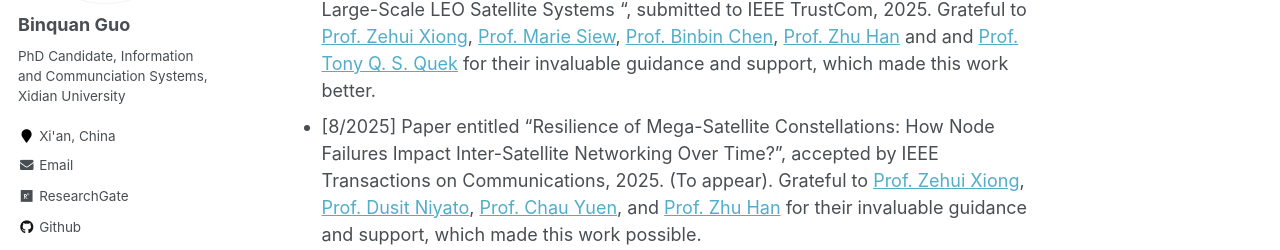
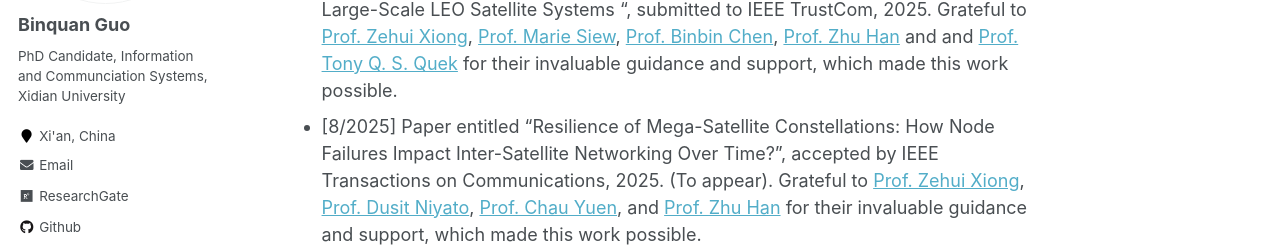
Before and after one commit to wilixx/wilixx.github.io, a Jekyll site: the page built from _pages/about.md, in a window 1280 px wide and 900 px high, scrolled down 542 px. Shown: the part 207-457 px from the top of the window. Built offline with Jekyll 4.4.1, drawn with Linux system fonts in a browser that asks for light colours; some web fonts are replaced.

Commit message:
Update about.md

```diff
--- a/_pages/about.md
+++ b/_pages/about.md
@@ -15,7 +15,7 @@ Life is a hard but precious journey. **If you are interested to collaborate with
 
 News
 ======
-* [9/2025] Paper entitled "Accelerating Privacy-Preserving Federated Learning in Large-Scale LEO Satellite Systems ", submitted to IEEE TrustCom, 2025. Grateful to [Prof. Zehui Xiong](https://sites.google.com/view/zehuixiong), [Prof. Marie Siew](https://ieeexplore.ieee.org/author/37086863656), [Prof. Binbin Chen](https://ieeexplore.ieee.org/author/37086119647), [Prof. Zhu Han](https://ieeexplore.ieee.org/author/37278605300) and and [Prof. Tony Q. S. Quek](https://ieeexplore.ieee.org/author/37266597300) for their invaluable guidance and support, which made this work better.
+* [9/2025] Paper entitled "Accelerating Privacy-Preserving Federated Learning in Large-Scale LEO Satellite Systems ", submitted to IEEE TrustCom, 2025. Grateful to [Prof. Zehui Xiong](https://sites.google.com/view/zehuixiong), [Prof. Marie Siew](https://ieeexplore.ieee.org/author/37086863656), [Prof. Binbin Chen](https://ieeexplore.ieee.org/author/37086119647), [Prof. Zhu Han](https://ieeexplore.ieee.org/author/37278605300) and and [Prof. Tony Q. S. Quek](https://ieeexplore.ieee.org/author/37266597300) for their invaluable guidance and support, which made this work possible.
 * [8/2025] Paper entitled "Resilience of Mega-Satellite Constellations: How Node Failures Impact Inter-Satellite Networking Over Time?", accepted by IEEE Transactions on Communications, 2025. (To appear). Grateful to [Prof. Zehui Xiong](https://sites.google.com/view/zehuixiong), [Prof. Dusit Niyato](https://ieeexplore.ieee.org/author/37296968900), [Prof. Chau Yuen](https://ieeexplore.ieee.org/author/37273147100), and [Prof. Zhu Han](https://ieeexplore.ieee.org/author/37278605300) for their invaluable guidance and support, which made this work possible.
 * [7/2025] Paper entitled "Enhancing Mega-Satellite Networks with Generative Semantic Communication: A Networking Perspective", accepted by IEEE Wireless Communications, 2025. ([Preprint download](https://arxiv.org/abs/2508.07573)). Grateful to [Prof. Zehui Xiong](https://sites.google.com/view/zehuixiong), [Prof. Zhu Han](https://ieeexplore.ieee.org/author/37278605300), [Prof. Rahim Tafazolli](https://ieeexplore.ieee.org/author/37280285600), and [Prof. Tony Q. S. Quek](https://ieeexplore.ieee.org/author/37266597300) for their invaluable guidance and support, which made this work possible.
 * [5/2025] **Algorithms aim to make real-time data processing possible anywhere on Earth**, research from Singapore University of Technology and Design, Xidian University, Hunan University, Nanyang
```
